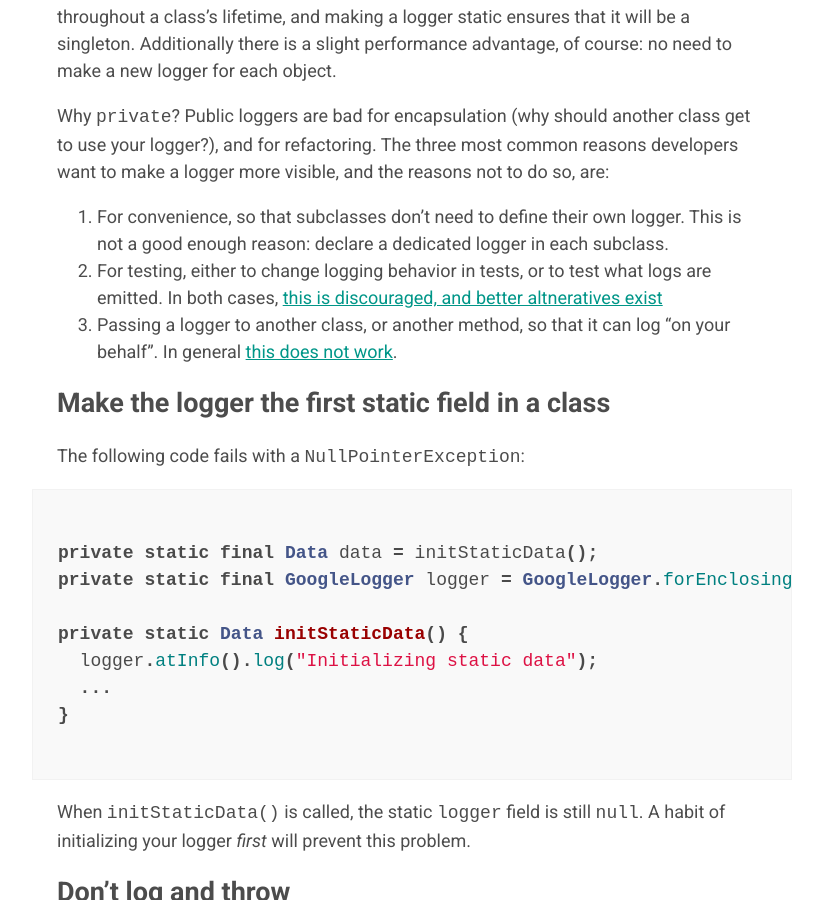
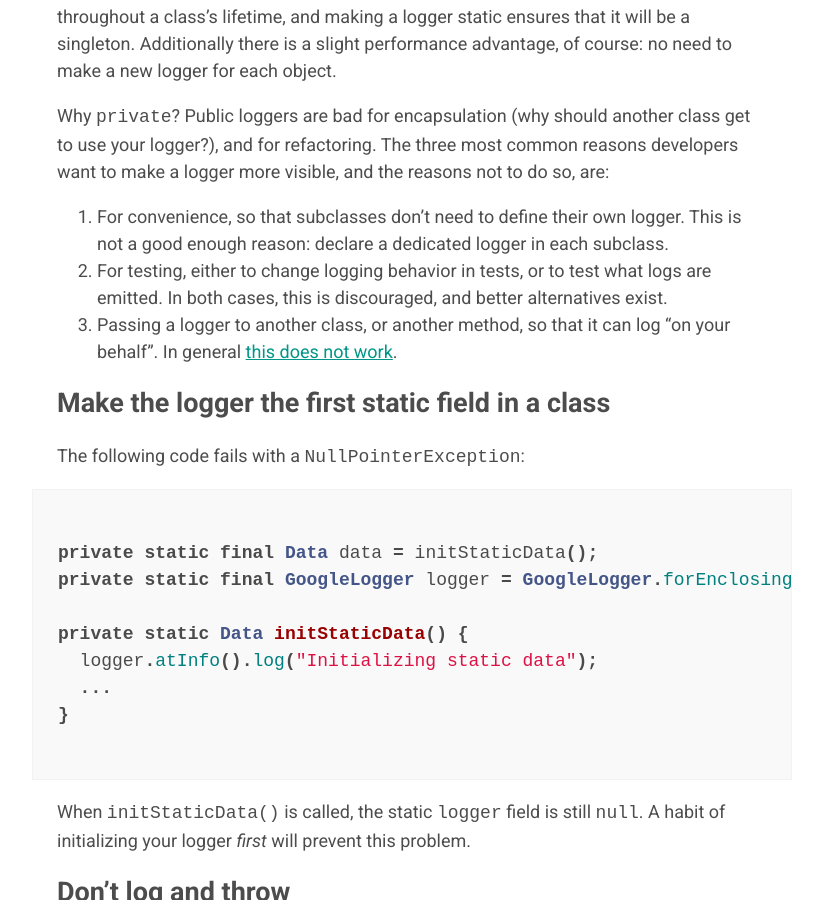
Before and after one commit to google/flogger, a Jekyll site: the page built from docs/best_practice.md, in a window 1280 px wide and 900 px high, scrolled down 5189 px. Shown: the whole window, without its empty margins (228-1051 px from the left). Built offline with Jekyll 4.4.1, drawn with Linux system fonts in a browser that asks for light colours; our own code applies the rules of GitHub Pages for plain Markdown files.

Commit message:
Avoid linking to testing page in open-source docs.
That page hasn't been open-sourced yet.

Also, add a check to catch future references to g3doc.

(followup to CL 280742281)

-------------
Created by MOE: https://github.com/google/moe
MOE_MIGRATED_REVID=281317486

```diff
--- a/docs/best_practice.md
+++ b/docs/best_practice.md
@@ -194,12 +194,10 @@ so, are:
     This is not a good enough reason: declare a dedicated logger in each
     subclass.
 2.  For testing, either to change logging behavior in tests, or to test what
-    logs are emitted. In both cases,
-    [this is discouraged, and better altneratives exist][testing]
+    logs are emitted. In both cases, this is discouraged, and better alternatives exist.
 3.  Passing a logger to another class, or another method, so that it can log "on
     your behalf". In general [this does not work](#one-per-class).
 
-[testing]: http://g3doc/g3doc/testing.md#testing-log-statements
 
 ## Make the logger the first static field in a class {#first-field}
 
```
